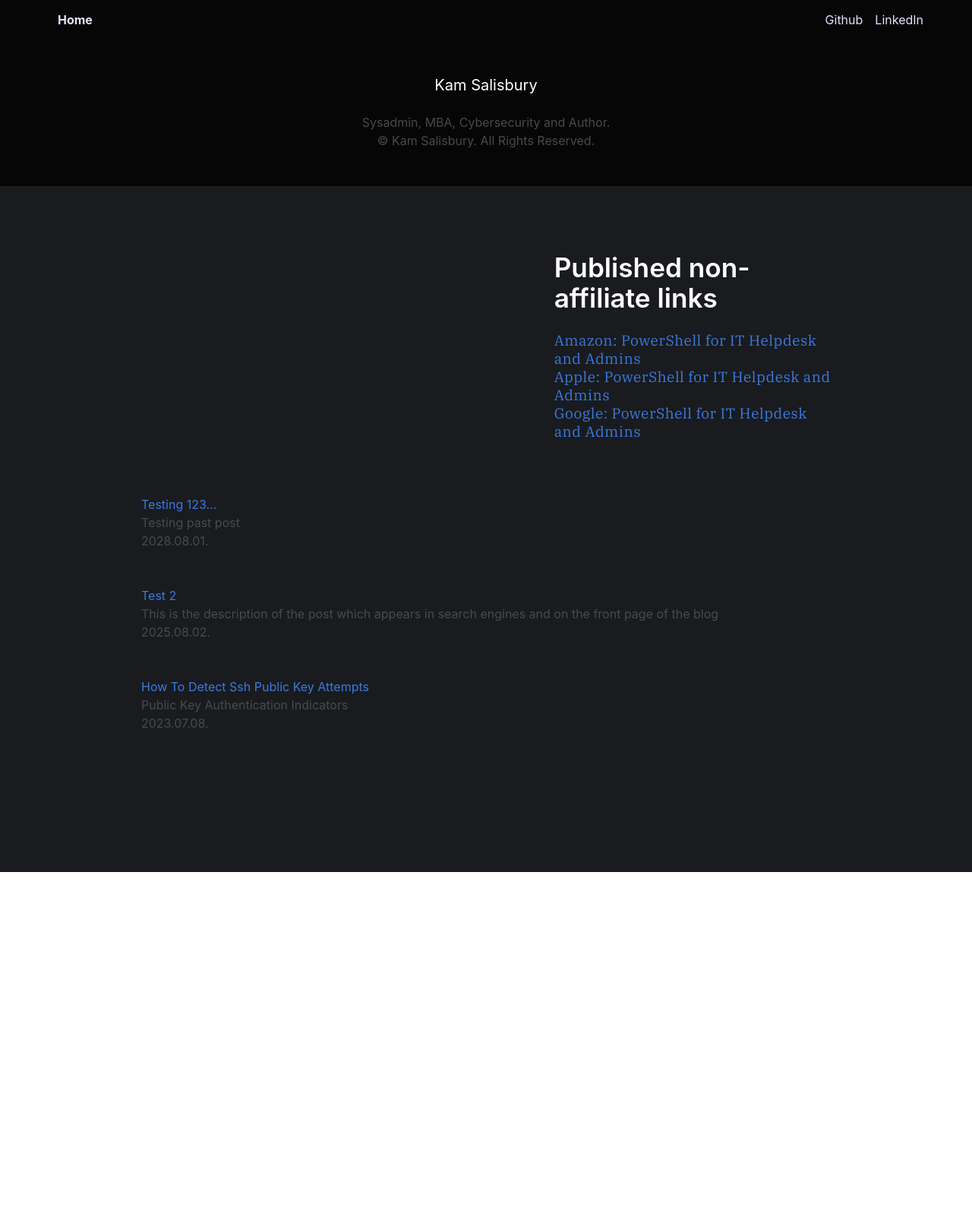
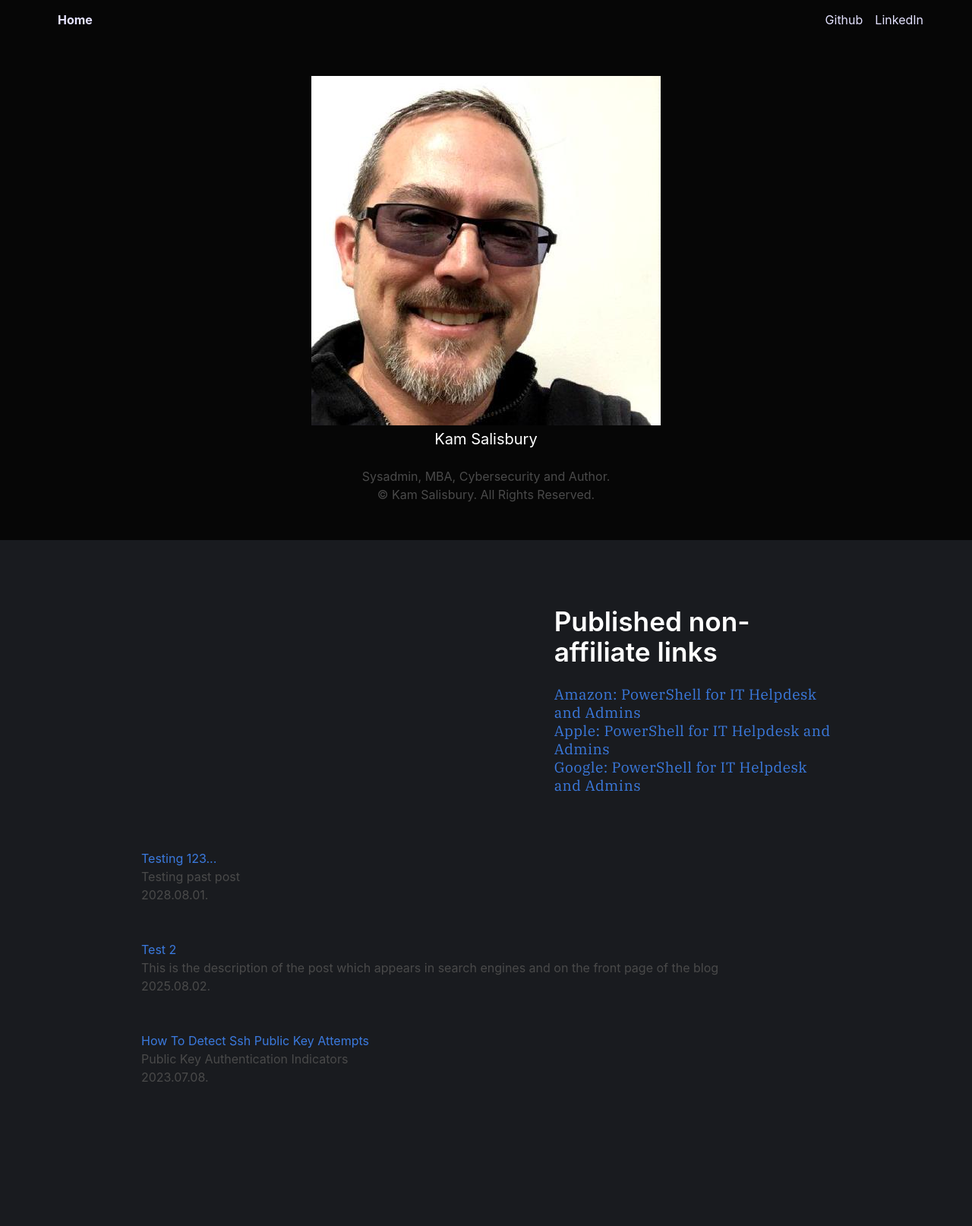
Before and after one commit to kamsalisbury/kamsalisbury.github.io, a Jekyll site: the page built from index.html, in a window 1280 px wide. Shown: the whole page at 76% size. Built offline with Jekyll 4.4.1, drawn with Linux system fonts in a browser that asks for light colours; nearby versions of some CDN libraries; the list of posts is cut into pages by our own code; before the commit the page ends 1148 px from its top, so only the background shows below that.

Commit message:
Add image

```diff
--- a/_layouts/default.html
+++ b/_layouts/default.html
@@ -13,23 +13,16 @@
     <section class="hero is-small-with-navbar">
         <div class="hero-head">
             <div class="container">
+
                 <nav class="navbar" role="navigation" aria-label="main navigation">
-
                     <div id="navbarBasicExample" class="navbar-menu">
                         <div class="navbar-start">
                             <a href="{{ site.url }}" class="navbar-item is-active">
                                 Home
                             </a>
-                            <!-- <a class="navbar-item">
-                        Blog Posts
-                      </a> -->
                         </div>
-
                         <div class="navbar-end">
                             <div class="navbar-item">
-                                <!-- <a href="#">
-                          <i class="fab fa-facebook"></i>
-                        </a> -->
                                 <a href="https://github.com/kamsalisbury">
                                     Github
                                 </a>
@@ -40,11 +33,13 @@
                         </div>
                     </div>
                 </nav>
+
             </div>
         </div>
         <div class="hero-body">
             <div class="container has-text-centered">
                 <!-- <img src="https://cdn.emk.dev/templates/bulma-logo-light.png" width="150" height="40"> -->
+                <img src="29674098.jpg" />
                 <h2 class="subtitle">
                     Kam Salisbury
                 </h2>
@@ -55,6 +50,7 @@
             </div>
         </div>
     </section>
+
     <section class="blog-posts">
         <div class="container">
             <div class="columns">
```
